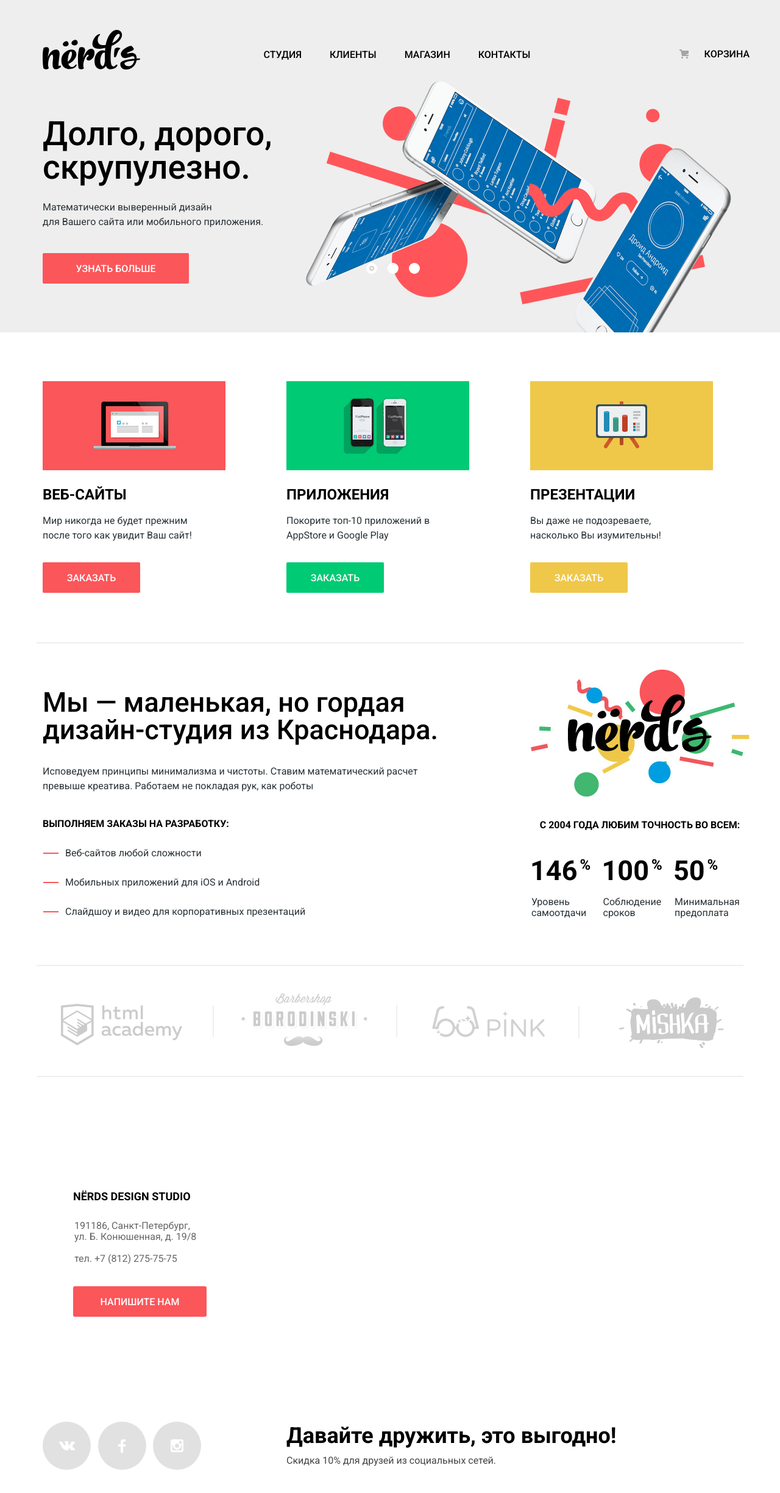
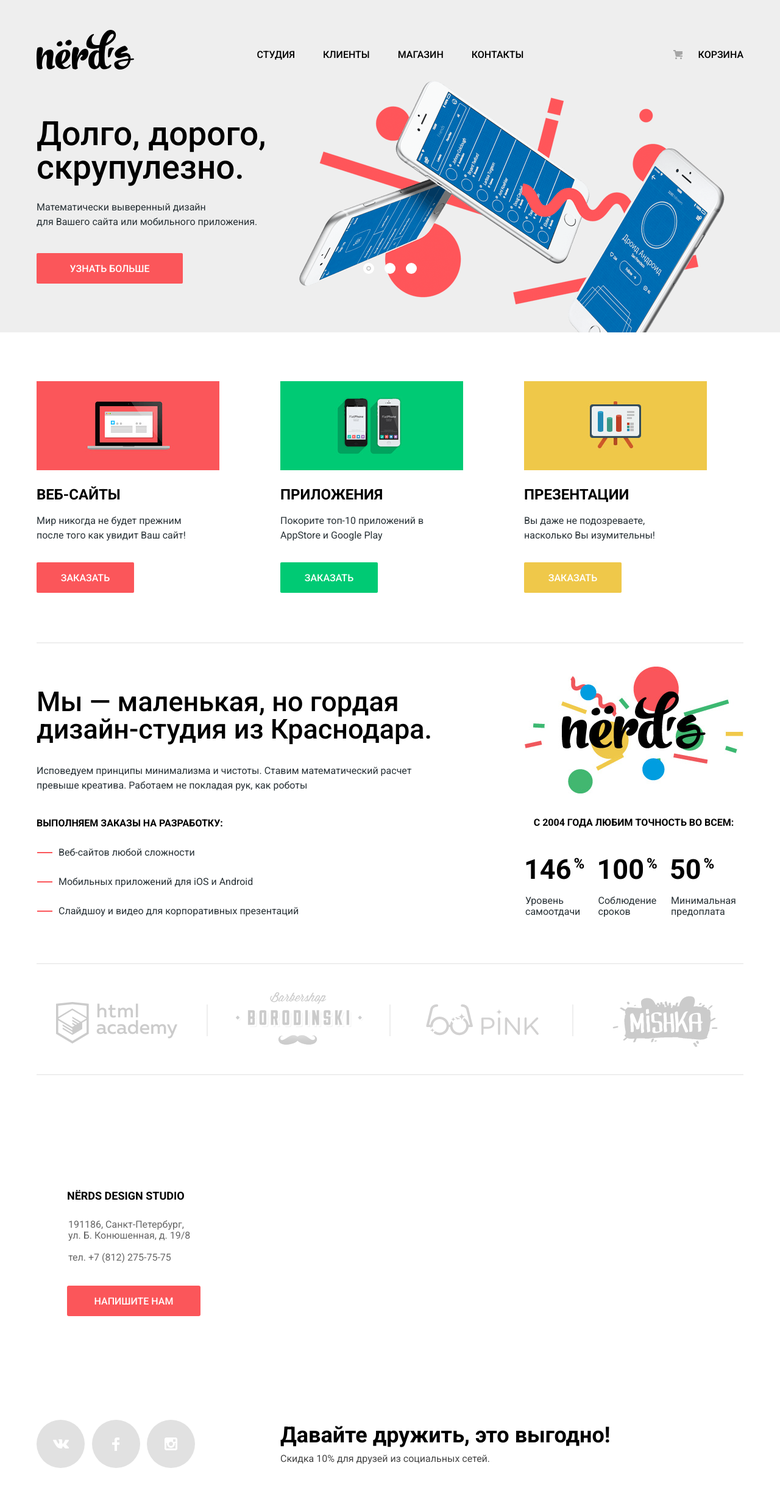
Before and after one commit to Faceoff88/242645-nerds-27, a plain HTML site: page index.html in a window 1280 px wide. Shown: the whole page at 61% size. Drawn offline with Linux system fonts and the light colour scheme.

Commit message:
исправлен max-width сайта

```diff
--- a/css/style.css
+++ b/css/style.css
@@ -80,7 +80,7 @@ a {
 }
 
 .main-navigation {
-  max-width: 1140px;
+  max-width: 1160px;
   margin: 0 auto;
   display: flex;
   justify-content: space-between;
@@ -99,7 +99,7 @@ a {
   margin: 0;
   padding: 0;
   padding-top: 6px;
-  padding-right: 22px;
+  padding-right: 44px;
 }
 
 .site-navigation a,
@@ -115,8 +115,7 @@ a {
   align-items: center;
   width: 115px;
   height: 15px;
-  left: 20px;
-  top: 2px;
+  top: 3px;
 }
 
 .cart-link::before {
@@ -171,7 +170,7 @@ a {
   list-style: none;
   padding: 0;
   margin: 0;
-  max-width: 1140px;
+  max-width: 1160px;
   height: 413px;
   overflow: hidden;
   margin: 0 auto;
@@ -187,22 +186,22 @@ a {
   transition: ease-in-out 0.5s;
 }
 
-.slide-one {
-  background-image: url(../img/slide1.png);
-  background-repeat: no-repeat;
-  background-position: 97.8% top;
+.slide-one::before {
+  content: url(../img/slide1.png);
+  position: absolute;
+  right: 31px;
 }
 
-.slide-two {
-  background-image: url(../img/slide2.png);
-  background-repeat: no-repeat;
-  background-position: right top;
+.slide-two::before {
+  content: url(../img/slide2.png);
+  position: absolute;
+  right: 31px;
 }
 
-.slide-three {
-  background-image: url(../img/slide3.png);
-  background-repeat: no-repeat;
-  background-position: right top;
+.slide-three::before {
+  content: url(../img/slide3.png);
+  position: absolute;
+  right: 40px;
 }
 
 .slider-item-title {
@@ -236,7 +235,7 @@ a {
   padding: 0;
   display: flex;
   position: absolute;
-  left: 50.4%;
+  left: 50%;
   bottom: 96px;
   transform: translateX(-50%);
 }
@@ -279,6 +278,8 @@ a {
   padding-top: 80px;
   padding-bottom: 80px;
   position: relative;
+  max-width: 1160px;
+  margin: 0 auto;
 }
 
 .services::before {
@@ -293,7 +294,7 @@ a {
 }
 
 .services-wrapper {
-  max-width: 1140px;
+  max-width: 1160px;
   margin: 0 auto;
 }
 
@@ -345,7 +346,7 @@ a {
 .about::before {
   content: '';
   position: absolute;
-  bottom: -2px;
+  bottom: 0;
   left: 50%;
   transform: translateX(-50%);
   width: 1160px;
@@ -354,7 +355,7 @@ a {
 }
 
 .about-wrapper {
-  width: 1140px;
+  width: 1160px;
   margin: 0 auto;
   display: flex;
   justify-content: space-between;
@@ -363,7 +364,7 @@ a {
 
 .about-text {
   width: 650px;
-  padding-top: 22px;
+  padding-top: 21px;
   margin-right: 20px;
 }
 
@@ -394,7 +395,7 @@ a {
   color: #283136;
   margin-bottom: 24px;
   position: relative;
-  left: -3px;
+  left: -4px;
 }
 
 .about-info-item:last-child {
@@ -405,7 +406,7 @@ a {
   content: '';
   position: absolute;
   top: 50%;
-  left: -36px;
+  left: -35px;
   transform: translateY(-50%);
   width: 25px;
   height: 2px;
@@ -414,8 +415,7 @@ a {
 
 .about-illustration {
   width: 360px;
-  padding-top: 32px;
-  padding-left: 20px;
+  margin-top: 26px;
   box-sizing: border-box;
 }
 
@@ -423,14 +423,13 @@ a {
   font-weight: 700;
   text-transform: uppercase;
   text-align: center;
-  margin-top: 28px;
+  margin-top: 29px;
   margin-bottom: 32px;
-  position: relative;
-  left: 10px;
 }
 
 .about-illustration-list {
   list-style: none;
+  width: 344px;
   display: flex;
   justify-content: space-between;
   margin: 0;
@@ -443,7 +442,7 @@ a {
 
 .about-illustration-item p {
   margin: 0;
-  margin-top: 16px;
+  margin-top: 18px;
 }
 
 .about-illustration-item .number,
@@ -476,12 +475,14 @@ a {
 .partners {
   position: relative;
   height: 184px;
+  width: 1160px;
+  margin: 0 auto;
 }
 
 .partners::before {
   content: '';
   position: absolute;
-  bottom: 0;
+  bottom: 2px;
   left: 50%;
   transform: translateX(-50%);
   width: 1160px;
@@ -491,23 +492,27 @@ a {
 
 .partners-list {
   list-style: none;
-  max-width: 1140px;
   height: 100%;
   margin: 0 auto;
   display: flex;
   justify-content: space-between;
   align-items: center;
-  padding: 0 30px;
   box-sizing: border-box;
+  padding: 0;
 }
 
 .partner-item {
   position: relative;
-  height: 100%;
-  max-height: 100%;
+  min-width: 300px;
   display: flex;
   justify-content: center;
-  align-items: center;
+  align-items: baseline;
+  align-self: center;
+}
+
+.partner-item:first-child,
+.partner-item:last-child {
+  min-width: 280px;
 }
 
 .partner-item::before {
@@ -516,9 +521,9 @@ a {
   width: 2px;
   background-color: #eeeeee;
   position: absolute;
-  right: -50px;
+  right: 0;
   top: 50%;
-  transform: translateY(-50%);
+  transform: translate(50%, -50%);
 }
 
 .partner-item:last-child::before {
@@ -540,42 +545,27 @@ a {
 }
 
 .partner-item:first-child a {
-  height: 68px;
   position: relative;
-  top: 6px;
+  left: -9px;
+  top: 7px;
 }
 
 .partner-item:nth-child(2) a {
-  height: 90px;
   position: relative;
-  right: 8px;
+  top: 2px;
+  left: 1px;
 }
 
-.partner-item:nth-child(3) {
-  height: 52px;
+.partner-item:nth-child(3) a {
   position: relative;
-  right: 8px;
-  top: 4px;
+  top: 2px;
+  left: 1px;
 }
 
-.partner-item:last-child {
-  height: 84px;
+.partner-item:last-child a {
   position: relative;
-  top: 6px;
-  left: 8px;
-}
-
-.partner-item:first-child::before {
-  right: -52px;
-}
-
-.partner-item:nth-child(2)::before {
-  right: -39px;
-}
-
-.partner-item:nth-child(3)::before {
-  right: -57px;
-  top: 47%;
+  top: 5px;
+  left: 11px;
 }
 
 /**CONTACTS**/
@@ -583,11 +573,11 @@ a {
 
 .contacts {
   position: relative;
-  padding-top: 80px;
+  padding-top: 78px;
 }
 
 .contacts-text-wrapper {
-  width: 1140px;
+  width: 1160px;
   height: 416px;
   position: absolute;
   left: 50%;
@@ -619,8 +609,8 @@ a {
   line-height: 30px;
   text-transform: uppercase;
   margin: 0;
-  margin-top: -2px;
-  margin-bottom: 24px;
+  margin-top: 1px;
+  margin-bottom: 23px;
 }
 
 .contacts-address,
@@ -645,7 +635,7 @@ a {
   width: 219px;
   padding-top: 17px;
   padding-bottom: 15px;
-  margin-top: 36px;
+  margin-top: 37px;
   border-radius: 3px;
 }
 
@@ -654,7 +644,7 @@ a {
 
 
 .main-footer {
-  width: 1140px;
+  width: 1160px;
   height: 217px;
   margin: 0 auto;
   display: flex;
@@ -713,6 +703,7 @@ a {
   display: flex;
   flex-direction: column;
   margin: 0;
+  margin-top: 3px;
 }
 
 .footer-text {
@@ -721,7 +712,7 @@ a {
   font-weight: 400;
   color: #444444;
   margin: 0;
-  margin-top: 12px;
+  margin-top: 10px;
 }
 
 
@@ -880,9 +871,7 @@ a {
 
 .page-title {
   background-color: #eeeeee;
-  margin-top: 0;
   padding-top: 68px;
-  padding-left: 16px;
   padding-bottom: 110px;
   font-size: 55px;
   line-height: 55px;
@@ -892,7 +881,8 @@ a {
 }
 
 .filter {
-  padding-left: 8px;
+  margin-left: -2px;
+  margin-top: -1px;
 }
 
 .filters h3 {
@@ -919,20 +909,21 @@ a {
 }
 
 .filter-range {
-  width: 261px;
+  width: 260px;
   padding: 0;
   border: none;
 }
 
 .filter-range h3 {
   margin: 0;
-  margin-bottom: 46px;
+  margin-bottom: 48px;
 }
 
 .range-controls {
   position: relative;
   background-color: #eeeeee;
-  height: 81px;
+  height: 80px;
+  left: 0px;
   border-radius: 3px;
 }
 
@@ -1016,12 +1007,12 @@ a {
 
 .filter-grid h3 {
   margin-top: 54px;
-  margin-bottom: 13px;
+  margin-bottom: 14px;
 }
 
 .filter-grid input[type="radio"]+label {
   position: relative;
-  margin-left: 19px;
+  margin-left: 20px;
   cursor: pointer;
 }
 
@@ -1054,7 +1045,7 @@ a {
 
 .filter-features h3 {
   margin-top: 30px;
-  margin-bottom: 15px;
+  margin-bottom: 14px;
 }
 
 .filter-features input[type="checkbox"]+label {
@@ -1133,7 +1124,6 @@ a {
   margin: 0;
   margin-bottom: 59px;
   flex-grow: 2;
-  margin-left: 10px;
 }
 
 .sorting-list-one {
@@ -1174,8 +1164,9 @@ a {
   margin: 0;
   display: flex;
   justify-content: space-between;
-  width: 30px;
+  min-width: 40px;
   margin-left: 43px;
+
 }
 
 .dir-down {
@@ -1223,7 +1214,6 @@ a {
   justify-content: space-between;
   align-content: space-between;
   margin-top: 36px;
-  margin-left: 10px;
 }
 
 .catalog-item {
@@ -1318,7 +1308,6 @@ a {
   display: flex;
   margin-top: 56px;
   margin-bottom: 60px;
-  margin-left: 10px;
 }
 
 .pagination-item {
--- a/index.html
+++ b/index.html
@@ -75,7 +75,6 @@
       </section>
       <section class="services">
         <h2 class="visually-hidden">Услуги компании</h2>
-        <div class="services-wrapper">
         <ul class="services-list">
           <li class="service-item">
             <img src="img/illustration-1.png" width="300" height="146" alt="Веб-сайты">
@@ -105,7 +104,6 @@
             <button class="button service-button yellow" type="button">Заказать</button>
           </li>
         </ul>
-        </div>
       </section>
       <section class="about">
         <h2 class="visually-hidden">О компании</h2>
```
Lines whose indentation alone changed are shown as unchanged.
